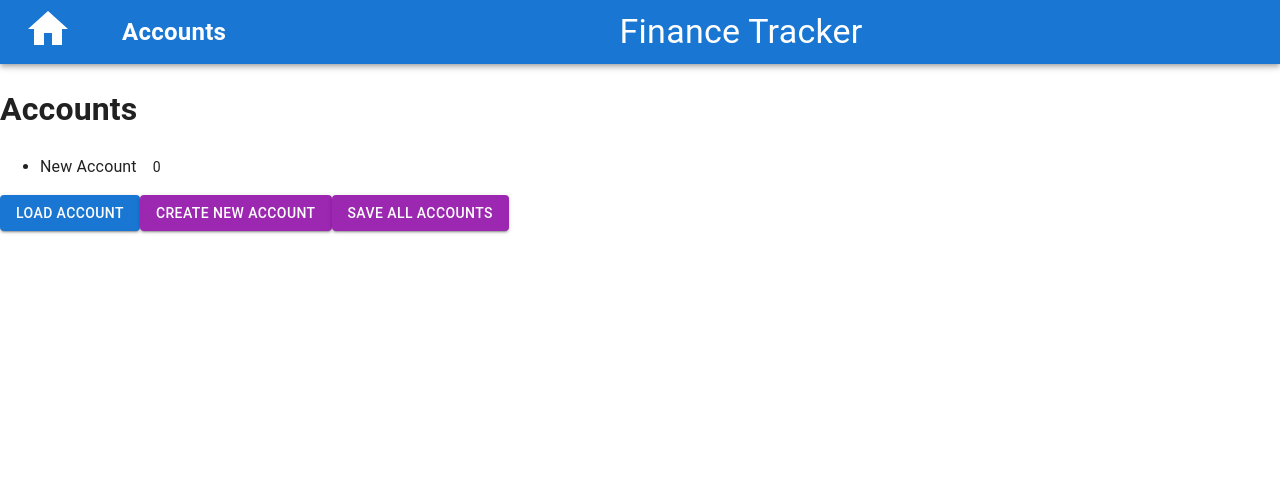
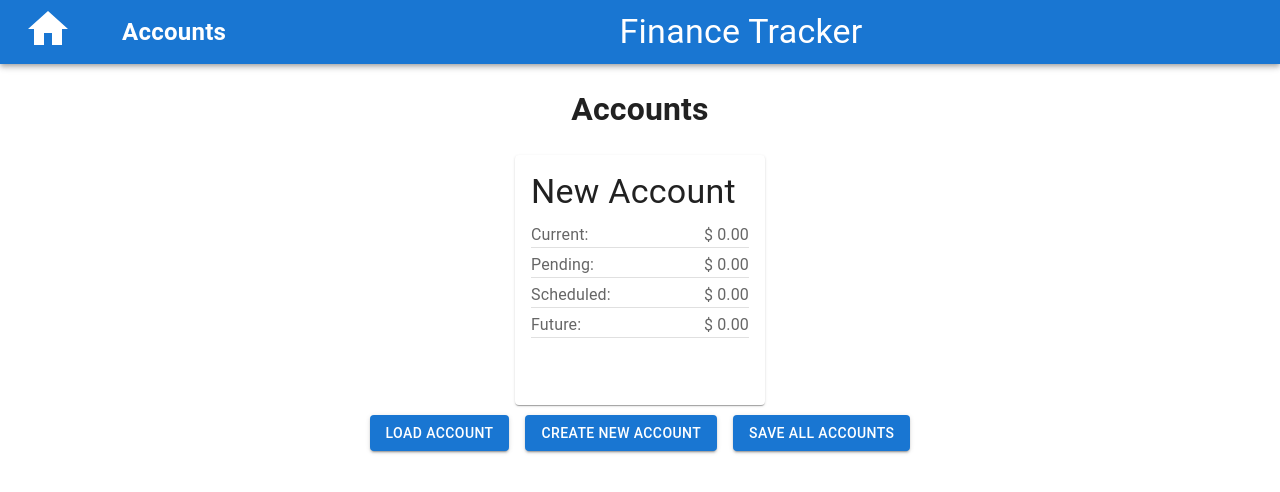
Before and after one commit to jwaspin/luca-ledger, a React (Vite) app: page /accounts in a window 1280 px wide. Both pictures are taken after a click on the button "CREATE NEW ACCOUNT". Shown: the top 492 px of the page. Built offline with nearby package versions, Linux system fonts and the light colour scheme.

Commit message:
Update Accounts View
Accounts displayed as square cards.
Multiple balance types shown.
Styled.

```diff
--- a/src/views/Accounts/Accounts.jsx
+++ b/src/views/Accounts/Accounts.jsx
@@ -1,4 +1,11 @@
-import { Box, Button, Typography } from '@mui/material';
+import {
+  Box,
+  Button,
+  Typography,
+  Card,
+  CardContent,
+  Grid,
+} from '@mui/material';
 import { useDispatch, useSelector } from 'react-redux';
 import { useNavigate } from 'react-router-dom';
 
@@ -35,32 +42,157 @@ export default function Accounts() {
   };
 
   return (
-    <div>
+    <Box
+      display='flex'
+      flexDirection='column'
+      alignItems='center'
+      height='100vh'
+    >
       <h1>Accounts</h1>
-      <ul>
+      <Grid
+        container
+        spacing={2}
+        style={{
+          display: 'flex',
+          justifyContent: 'center',
+        }}
+      >
         {accounts.map((account) => (
-          <li key={account.id}>
-            <Box
+          <Grid
+            item
+            key={account.id}
+          >
+            <Card
               onClick={() => navigate(`/accounts/${account.id}`)}
-              onKeyDown={() => navigate(`/accounts/${account.id}`)}
+              sx={{
+                width: '250px',
+                height: '250px',
+                '&:hover': {
+                  backgroundColor: 'rgba(0, 0, 0, 0.04)',
+                  cursor: 'pointer',
+                },
+              }}
             >
+              <CardContent>
+                <Typography variant='h4'>{account.name}</Typography>
                 <Typography
                   variant='body1'
-                component='span'
-                style={{ marginRight: '1rem' }}
+                  color='text.secondary'
+                  style={{
+                    marginTop: '10px',
+                    display: 'flex',
+                    justifyContent: 'space-between',
+                    borderBottom: '1px solid rgba(0, 0, 0, 0.12)',
+                  }}
                 >
-                {account.name}
+                  <div>{'Current: '}</div>
+                  <div>
+                    {'$ '}
+                    {account.transactions
+                      .filter((t) => ['complete '].includes(t.status))
+                      .reduce((acc, t) => acc + Number(t.amount), 0)
+                      .toLocaleString(undefined, {
+                        minimumFractionDigits: 2,
+                        maximumFractionDigits: 2,
+                      })}
+                  </div>
                 </Typography>
                 <Typography
-                variant='body2'
-                component='span'
+                  variant='body1'
+                  color='text.secondary'
+                  style={{
+                    marginTop: '5px',
+                    display: 'flex',
+                    justifyContent: 'space-between',
+                    borderBottom: '1px solid rgba(0, 0, 0, 0.12)',
+                  }}
                 >
-                {account.balance}
+                  <div>{'Pending: '}</div>
+                  <div>
+                    {'$ '}
+                    {account.transactions
+                      .filter((t) =>
+                        ['complete ', 'pending '].includes(t.status)
+                      )
+                      .reduce((acc, t) => acc + Number(t.amount), 0)
+                      .toLocaleString(undefined, {
+                        minimumFractionDigits: 2,
+                        maximumFractionDigits: 2,
+                      })}
+                  </div>
                 </Typography>
-            </Box>
-          </li>
+                <Typography
+                  variant='body1'
+                  color='text.secondary'
+                  style={{
+                    marginTop: '5px',
+                    display: 'flex',
+                    justifyContent: 'space-between',
+                    borderBottom: '1px solid rgba(0, 0, 0, 0.12)',
+                  }}
+                >
+                  <div>{'Scheduled: '}</div>
+                  <div>
+                    {'$ '}
+                    {account.transactions
+                      .filter((t) =>
+                        ['complete ', 'pending ', 'scheduled '].includes(
+                          t.status
+                        )
+                      )
+                      .reduce((acc, t) => acc + Number(t.amount), 0)
+                      .toLocaleString(undefined, {
+                        minimumFractionDigits: 2,
+                        maximumFractionDigits: 2,
+                      })}
+                  </div>
+                </Typography>
+                <Typography
+                  variant='body1'
+                  color='text.secondary'
+                  style={{
+                    marginTop: '5px',
+                    display: 'flex',
+                    justifyContent: 'space-between',
+                    borderBottom: '1px solid rgba(0, 0, 0, 0.12)',
+                  }}
+                >
+                  <div>{'Future: '}</div>
+                  <div>
+                    {'$ '}
+                    {account.transactions
+                      .reduce((acc, t) => acc + Number(t.amount), 0)
+                      .toLocaleString(undefined, {
+                        minimumFractionDigits: 2,
+                        maximumFractionDigits: 2,
+                      })}
+                  </div>
+                </Typography>
+              </CardContent>
+            </Card>
+          </Grid>
         ))}
-      </ul>
+      </Grid>
+      <Box
+        style={{
+          marginTop: '10px',
+          width: '100%',
+          display: 'flex',
+          justifyContent: 'center',
+        }}
+      >
+        <Grid
+          container
+          spacing={2}
+          style={{
+            display: 'flex',
+            justifyContent: 'center',
+          }}
+        >
+          <Grid
+            item
+            key={0}
+          >
             <Button
               variant='contained'
               color='primary'
@@ -68,20 +200,33 @@ export default function Accounts() {
             >
               Load Account
             </Button>
+          </Grid>
+          <Grid
+            item
+            key={1}
+          >
             <Button
               variant='contained'
-        color='secondary'
+              color='primary'
               onClick={handleCreateAccount}
             >
               Create New Account
             </Button>
+          </Grid>
+          <Grid
+            item
+            key={2}
+          >
             <Button
               variant='contained'
-        color='secondary'
+              color='primary'
               onClick={handleSaveAllAccounts}
             >
               Save All Accounts
             </Button>
-    </div>
+          </Grid>
+        </Grid>
+      </Box>
+    </Box>
   );
 }
```
Lines whose indentation alone changed are shown as unchanged.
